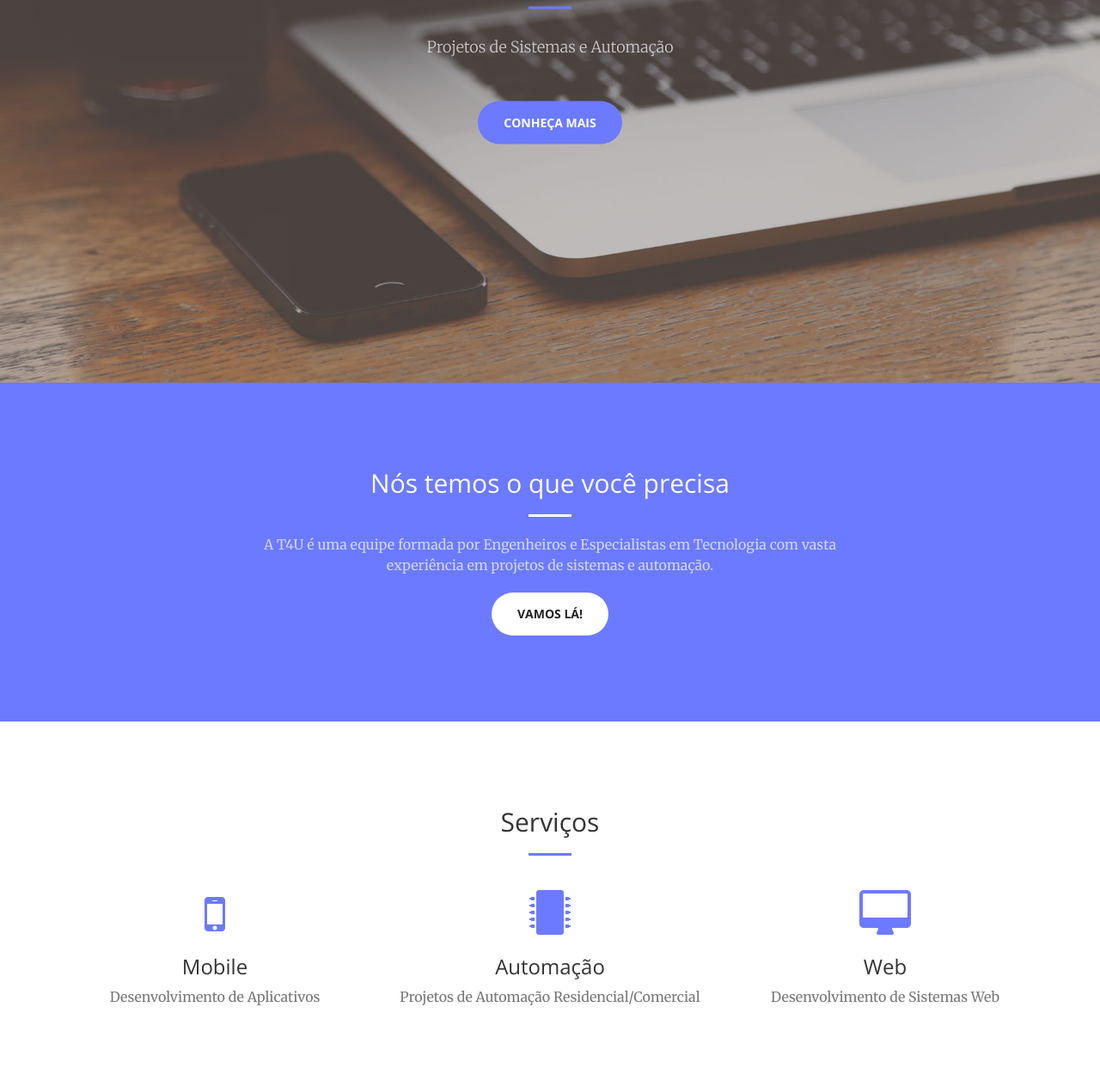
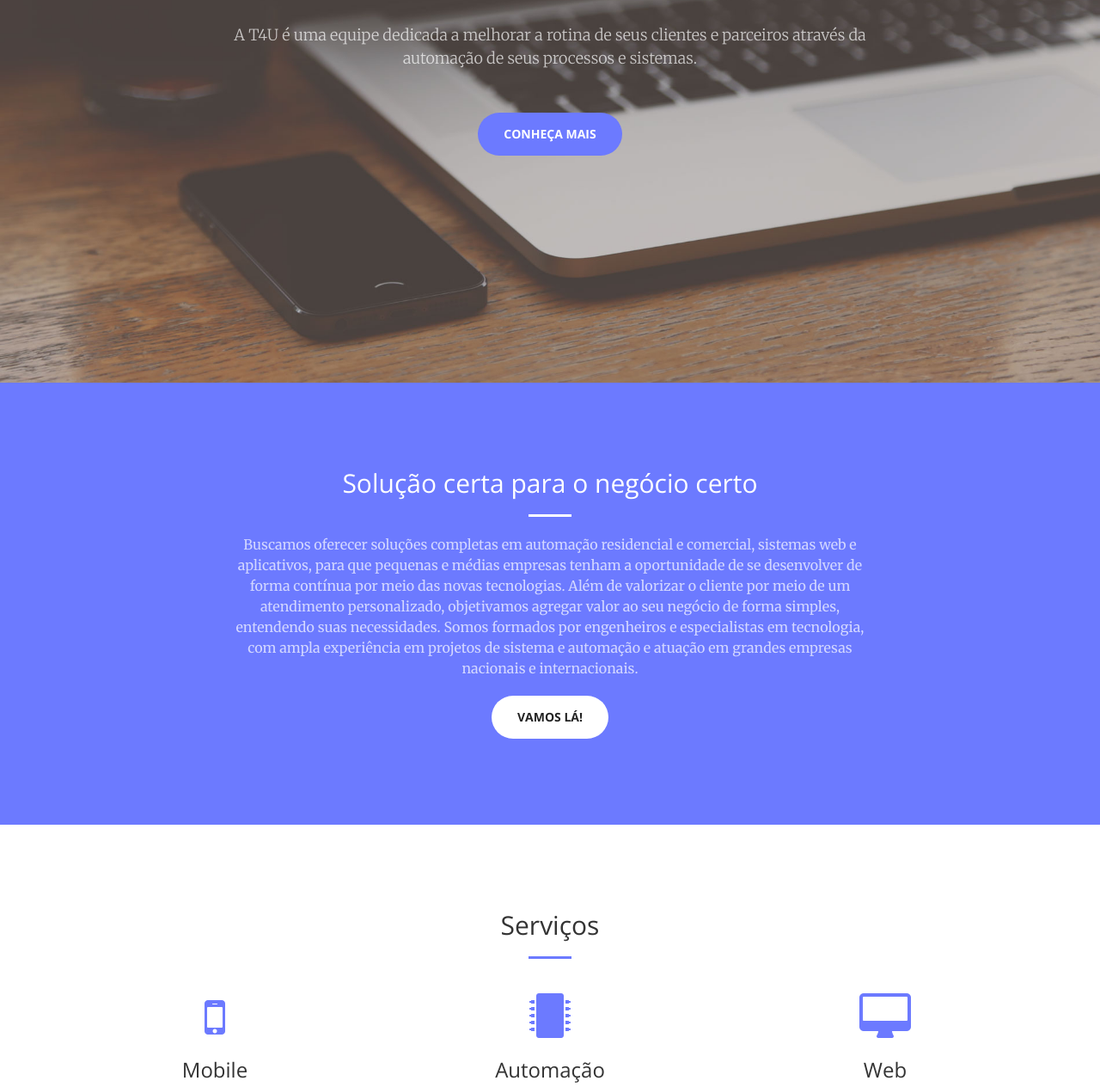
Before and after one commit to brunocazarim/t4u, a website: page index.html in a window 1280 px wide. Shown: the part 355-1619 px from the top of the page at 86% size. Drawn offline with nearby package versions, Linux system fonts and the light colour scheme.

Commit message:
Adicao de textos descritivos

```diff
--- a/index.html
+++ b/index.html
@@ -43,7 +43,7 @@
                 <button type="button" class="navbar-toggle collapsed" data-toggle="collapse" data-target="#bs-example-navbar-collapse-1">
                     <span class="sr-only">Toggle navigation</span> Menu <i class="fa fa-bars"></i>
                 </button>
-                <a class="navbar-brand page-scroll" href="#page-top">T4U Tecnologia</a>
+                <a class="navbar-brand page-scroll" href="#page-top">T4U Soluções</a>
             </div>
 
             <!-- Collect the nav links, forms, and other content for toggling -->
@@ -73,7 +73,7 @@
             <div class="header-content-inner">
                 <h1 id="homeHeading">T4U</h1>
                 <hr>
-                <p>Projetos de Sistemas e Automação</p>
+                <p>A T4U é uma equipe dedicada a melhorar a rotina de seus clientes e parceiros através da automação de seus processos e sistemas.</p>
                 <a href="#about" class="btn btn-primary btn-xl page-scroll">Conheça Mais</a>
             </div>
         </div>
@@ -83,9 +83,10 @@
         <div class="container">
             <div class="row">
                 <div class="col-lg-8 col-lg-offset-2 text-center">
-                    <h2 class="section-heading">Nós temos o que você precisa</h2>
+                    <h2 class="section-heading">Solução certa para o negócio certo</h2>
                     <hr class="light">
-                    <p class="text-faded">A T4U é uma equipe formada por Engenheiros e Especialistas em Tecnologia com vasta experiência em projetos de sistemas e automação.</p>
+                    <p class="text-faded">Buscamos oferecer soluções completas em automação residencial e comercial, sistemas web e aplicativos, para que pequenas e médias empresas tenham a oportunidade de se desenvolver de forma contínua por meio das novas tecnologias. Além de valorizar o cliente por meio de um atendimento personalizado, objetivamos agregar valor ao seu negócio de forma simples, entendendo suas necessidades.
+Somos formados por engenheiros e especialistas em tecnologia, com ampla experiência em projetos de sistema e automação e atuação em grandes empresas nacionais e internacionais.</p>
                     <a href="#services" class="page-scroll btn btn-default btn-xl sr-button">Vamos lá!</a>
                 </div>
             </div>
@@ -107,21 +108,21 @@
                     <div class="service-box">
                         <i class="fa fa-4x fa-mobile text-primary sr-icons"></i>
                         <h3>Mobile</h3>
-                        <p class="text-muted">Desenvolvimento de Aplicativos</p>
+                        <p class="text-muted">Desenvolvimento de aplicativos: criação de aplicativos que de fato agreguem valor ao negócio, buscando a melhor experiência ao usuário. Desenvolvemos aplicativos para Android, iOS e Windows Phone.</p>
                     </div>
                 </div>
 				<div class="col-lg-4 col-md-6 text-center">
                     <div class="service-box">
                         <i class="fa fa-4x fa-microchip text-primary sr-icons"></i>
                         <h3>Automação</h3>
-                        <p class="text-muted">Projetos de Automação Residencial/Comercial</p>
+                        <p class="text-muted">Elaboração, desenvolvimento e execução de projetos e soluções completas para facilitar e centralizar todos os comandos da empresa/casa.</p>
                     </div>
                 </div>
                 <div class="col-lg-4 col-md-6 text-center">
                     <div class="service-box">
                         <i class="fa fa-4x fa-desktop text-primary sr-icons"></i>
                         <h3>Web</h3>
-                        <p class="text-muted">Desenvolvimento de Sistemas Web</p>
+                        <p class="text-muted">Suporte na criação, desenvolvimento e implantação de Sites, Websites, Hotsite, Sistema de compras, controle operacional, entre outros.</p>
                     </div>
                 </div>
 
@@ -242,7 +243,7 @@
                 <div class="col-lg-8 col-lg-offset-2 text-center">
                     <h2 class="section-heading">Contato</h2>
                     <hr class="primary">
-                    <p>Pronto para iniciar o seu projeto com a gente? Excelente! Aguardamos sua ligação ou email!</p>
+                    <p>Pronto para iniciar o seu projeto? Aguardamos sua ligação ou email!</p>
                 </div>
                 <div class="col-lg-4 col-lg-offset-2 text-center">
                     <i class="fa fa-phone fa-3x sr-contact"></i>
```
